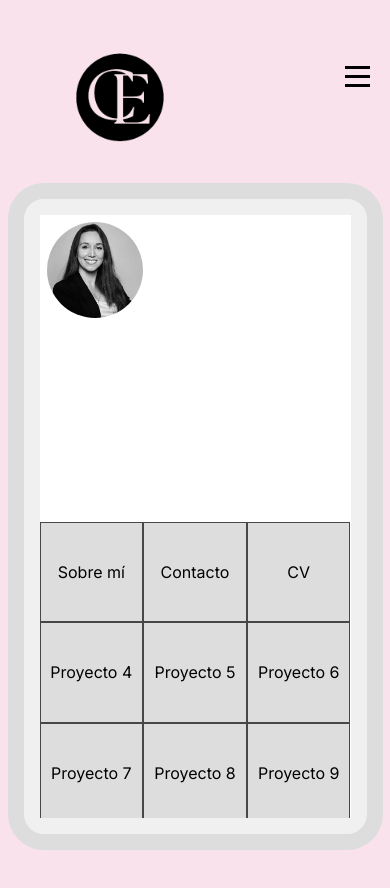
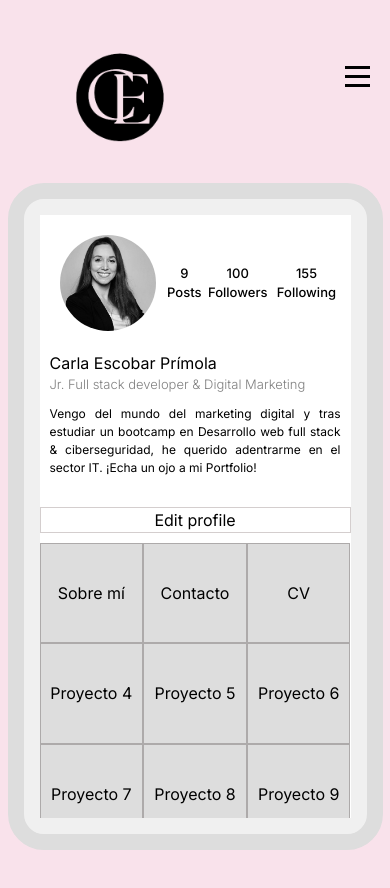
Before and after one commit to carlaprimola/portfolio-react, a Next.js app: page / in a window 390 px wide. Shown: the top 888 px of the page. Built offline with nearby package versions, Linux system fonts and the light colour scheme.

Commit message:
design mobile mockup

```diff
--- a/src/app/components/MobileMockup/MobileMockup.jsx
+++ b/src/app/components/MobileMockup/MobileMockup.jsx
@@ -9,6 +9,7 @@ const MobileMockup = ({ children }) => {
     <section className="mobile-mockup">
       <main className="screen">{children}
         <div className='upper-section'>
+          <section className='info-profile'>
             <div className='profile-img'>
               <div className='circular-image'>
               <Image
@@ -20,7 +21,20 @@ const MobileMockup = ({ children }) => {
                 />
                 </div>
             </div>
+            <div className='data-ig'>9 Posts</div>
+            <div className='data-ig'>100 Followers</div>
+            <div className='data-ig'>155 Following</div>
+          </section>
+
+          <div>
+            <h5>Carla Escobar Prímola</h5>
+            <h6>Jr. Full stack developer & Digital Marketing</h6>
+            <p className='description-ig'>Vengo del mundo del marketing digital y tras estudiar un bootcamp en Desarrollo web full stack & ciberseguridad, he querido adentrarme en el sector IT. ¡Echa un ojo a mi Portfolio!</p>
           </div>
+        </div>
+
+        <div className='edit-profile'>Edit profile</div>
+
         <div className='lower-section'>
           <div className='post-ig'>Sobre mí</div>
           <div className='post-ig'>Contacto</div>
--- a/src/app/components/MobileMockup/mobile.css
+++ b/src/app/components/MobileMockup/mobile.css
@@ -38,12 +38,51 @@
     border-radius: 50%;
     border: 2px solid #fff;
 
-    margin: 5px;
+    margin: 8px;
   }
 
   .imgHome{
     border: 50%;
   }
+
+  .info-profile{
+    display: flex;
+    align-items: center;
+    margin: 10px;
+  }
+
+  .data-ig{
+    text-align: center;
+    font-size: 13px;
+    font-weight: 500;
+    gap: 3px
+  }
+
+  h5{
+    margin-left: 10px;
+  }
+
+  h6{
+    font-size: 13px;
+    font-weight: 300;
+    color: gray;
+    margin-left: 10px;
+  }
+
+  .description-ig{
+    font-size: 12px;
+    text-align: justify;
+    margin: 10px;
+
+  }
+
+  .edit-profile{
+    border: 1px solid rgb(212, 206, 206);
+    text-align: center;
+    margin-top: -20px;
+    margin-bottom: 10px;
+  }
+
 
   .lower-section{
     width: 100%;
@@ -62,7 +101,7 @@
     display: flex;
     justify-content: center;
     align-items: center;
-    border: 1px solid rgb(72, 71, 71);
+    border: 1px solid rgb(173, 170, 170);
 
 
   }
```
Lines whose indentation alone changed are shown as unchanged.
